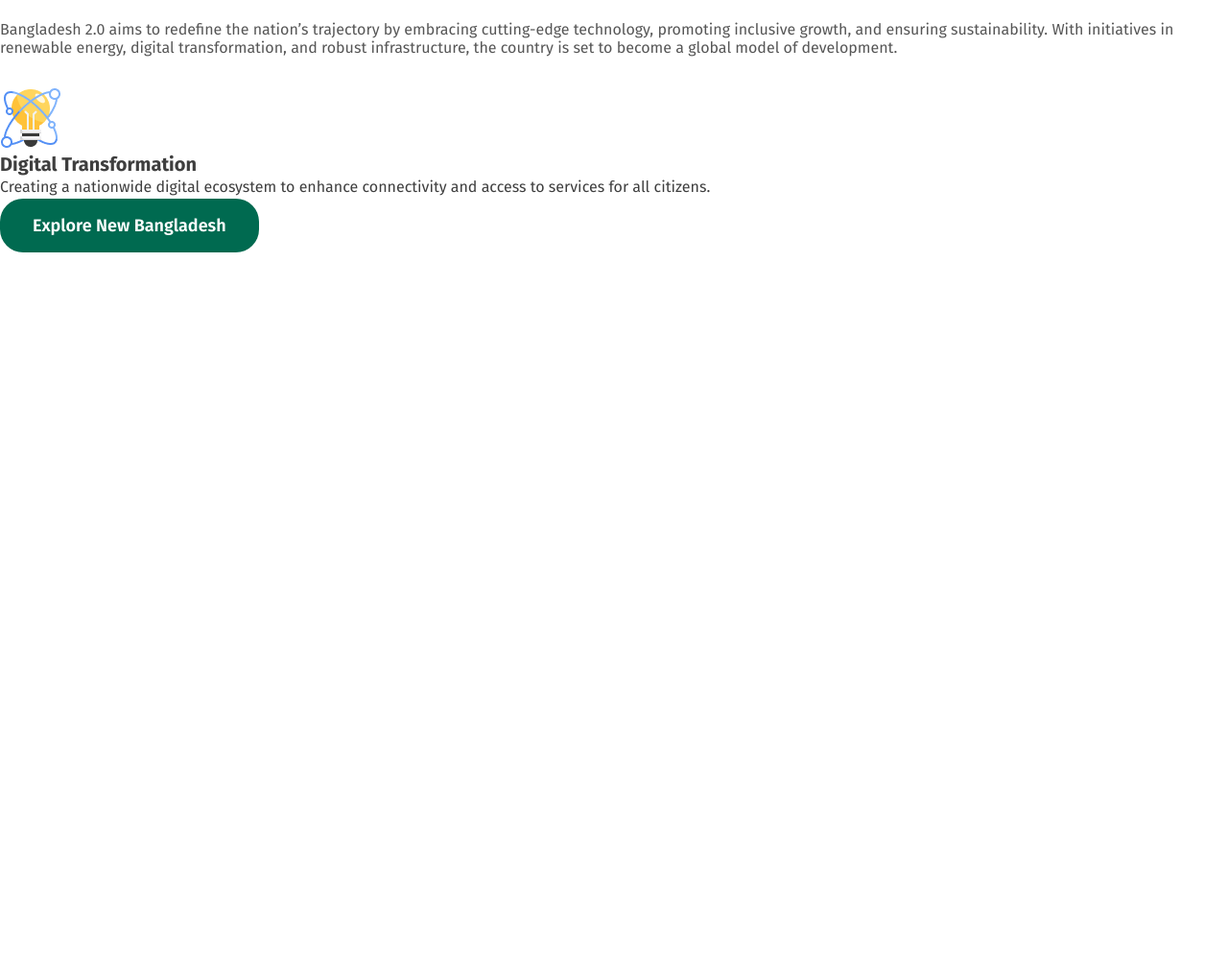
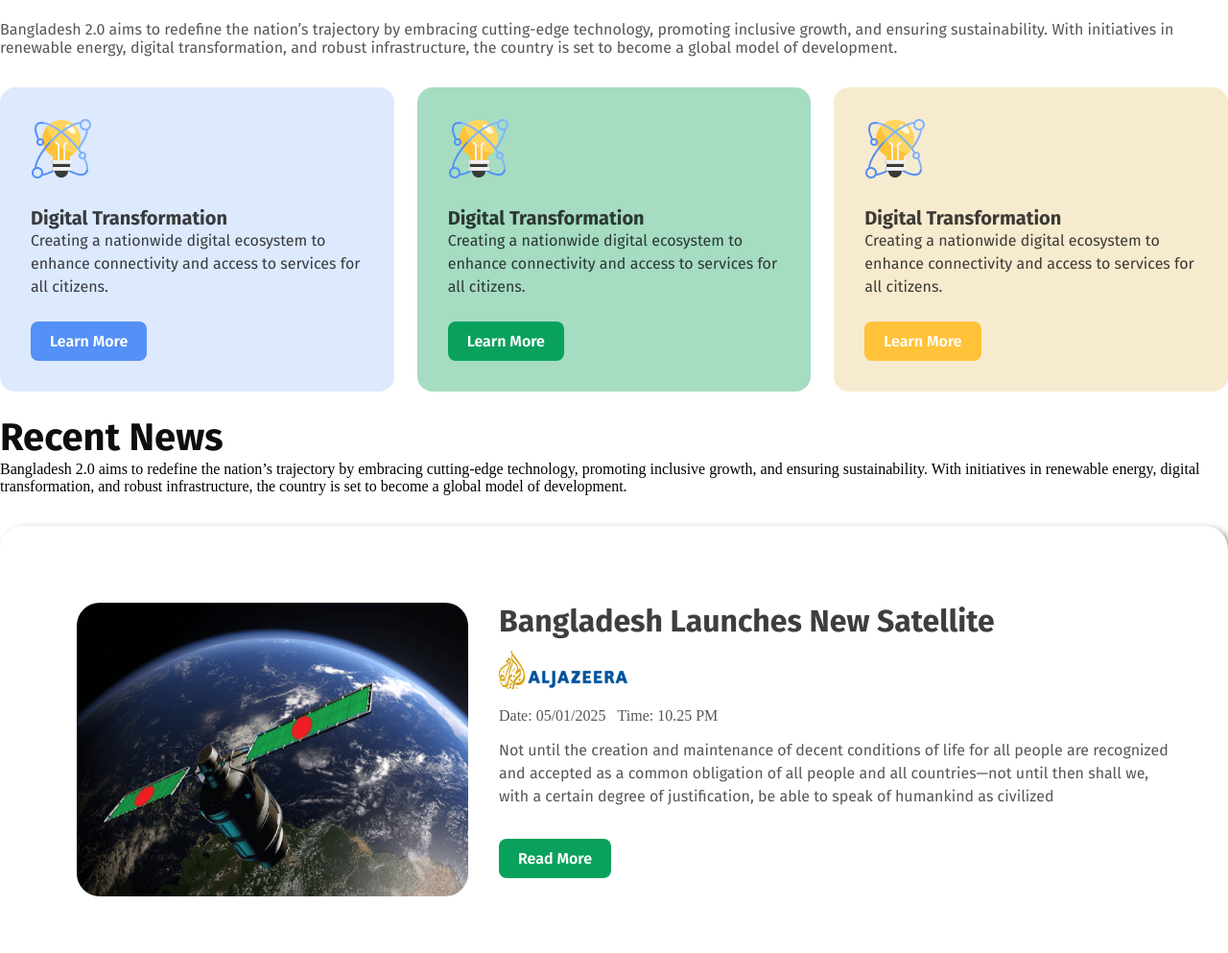
Before and after one commit to AmenaGithub678/my-first-assignment, a plain HTML site: page index.html in a window 1280 px wide. Shown: the part 728-1721 px from the top of the page at 96% size. Before the commit the page ends 991 px from the top, so only its background shows below. Drawn offline with Linux system fonts and the light colour scheme.

Commit message:
recent news section code added

```diff
--- a/css/style.css
+++ b/css/style.css
@@ -89,11 +89,26 @@ main{
     color: rgba(14, 14, 14, 0.7);
     margin-bottom: 32px;
 }
-card{
-width: 410px;
-height: 325px;
+.cards{
+display: flex;
+gap: 24px;
+}
+.card1, .card2, .card3 {
+    width: 410px;
+    padding: 32px 32px;
+    border-radius: 16px;
+}
+.card1{
+    background: rgba(84, 144, 245, 0.2);
+}
+.card2 {
+    background: #a5dcc2
+}
+.card3{
+background: rgb(247, 235, 207);
 }
 .card-title{
+    margin-top: 24px;
     font-family: var(--primary-font);
     font-weight: 700;
     font-size: 20px;
@@ -105,9 +120,126 @@ height: 325px;
     font-size: 16px;
     line-height: 24px;
     color: rgba(14, 14, 14, 0.8);
+    margin-bottom: 24px;
 }
 .card-btn{
 
 }
+.btn1, .btn2, .btn3{
+    padding: 11px 20px 11px 20px;
+    color: rgb(255, 255, 255);
+    font-size: 16px;
+    font-weight: 600;
+    font-family: var(--primary-font);
+    border: none;
+    border-radius: 8px;
+    background: rgb(84, 144, 245);
+}
+.btn1{
+    background: rgb(84, 144, 245);
+}
+.btn2{
+    background: rgb(9, 161, 92);
+}
+.btn3{
+    background: rgb(255, 194, 57);
+}
+/* vision css end here */
+/* news section start here */
+.news-sec{
 
-/* vision css end here */
+}
+.news-title{
+    color: rgba(14, 14, 14);
+    margin-top: 24px;
+    font-family: var(--primary-font);
+    font-weight: 700;
+    font-size: 40px;
+}
+.news-description{
+
+}
+.news-box{
+    display: flex;
+    justify-content: space-around;
+    margin: 0 auto;
+    width: 100%;
+    margin-top: 32px;
+    box-shadow: 4px 4px 8px gray;
+    border-radius: 24px;
+    margin-bottom: 24px;
+    }
+
+    .news-box1{
+        display: flex;
+        justify-content: space-around;
+        margin: 0 auto;
+        width: 100%;
+        margin-top: 32px;
+        box-shadow: 4px 4px 8px gray;
+        border-radius: 24px;
+        }
+        .news1-right{
+        padding: 56px 0px 56px 56px;
+        }
+
+        .news1-left{
+            padding: 48px 48px 48px 0px;
+
+        }
+        .news1-left img{
+            border-radius: 24px;
+        }
+
+.news-left{
+    padding: 48px 0px 48px 48px;
+    margin: 32px;
+}
+.news-left img{
+    border-radius: 24px;
+}
+.news-right{
+    padding: 56px 48px 56px 0px;
+
+
+}
+.right-title{
+
+    color: rgba(14, 14, 14, 0.8);
+    margin-top: 24px;
+    font-family: var(--primary-font);
+    font-weight: 700;
+    font-size: 32px;
+
+
+}
+.newsr-img{
+    margin-top: 12px;
+}
+.news-time{
+    display: flex;
+        gap: 12px;
+    }
+    .news-time p{
+        line-height: 24px;
+        font-size: 16px;
+       color: rgba(14, 14, 14, 0.7);
+       margin-top: 12px;
+       font-weight: 400;
+    }
+
+.news-details{
+line-height: 24px;
+font-family: var(--primary-font);
+font-size: 16px;
+line-height: 24px;
+color: rgba(14, 14, 14, 0.7);
+margin-top: 12px;
+}
+.news-btn{
+    margin-top: 32px;
+}
+
+
+
+/* news section end here */
--- a/index.html
+++ b/index.html
@@ -39,30 +39,97 @@
 
 
 <main>
-
+  <!-- The vision of future code start here -->
     <section id="vision-sec">
         <div class="vision">
             <h3 class="vision-title">The Vision of Future</h3>
             <p class="vision-subtitle">Bangladesh 2.0 aims to redefine the nation’s trajectory by embracing cutting-edge technology, promoting inclusive growth, and ensuring sustainability. With initiatives in renewable energy, digital transformation, and robust infrastructure, the country is set to become a global model of development.</p>
 
-            <card>
-                <img src="image/card-icon.png" alt="">
-                <h3 class="card-title">Digital Transformation</h3>
-                <p class="card-description">Creating a nationwide digital ecosystem to enhance connectivity and access to services for all citizens.</p>
-                <div class="card-btn"><button class="btn">Explore New Bangladesh</button> </div>
+            <div class="cards">
 
-            </card>
-            <card></card>
-            <card></card>
+                <div class="card1">
+                    <img src="image/card-icon.png" alt="">
+                    <h3 class="card-title">Digital Transformation</h3>
+                    <p class="card-description">Creating a nationwide digital ecosystem to enhance connectivity and access to services for all citizens.</p>
+                    <div class="card-btn"><button class="btn1">Learn More</button> </div>
+                </div>
+
+                <div class="card2">
+                    <img src="image/card-icon.png" alt="">
+                    <h3 class="card-title">Digital Transformation</h3>
+                    <p class="card-description">Creating a nationwide digital ecosystem to enhance connectivity and access to services for all citizens.</p>
+                    <div class="card-btn"><button class="btn2">Learn More</button> </div>
+                </div>
+
+                <div class="card3">
+                    <img src="image/card-icon.png" alt="">
+                    <h3 class="card-title">Digital Transformation</h3>
+                    <p class="card-description">Creating a nationwide digital ecosystem to enhance connectivity and access to services for all citizens.</p>
+                    <div class="card-btn"><button class="btn3">Learn More</button> </div>
+                </div>
+
+            </div>
+
+
         </div>
     </section>
+ <!-- The vision of future code end here -->
+
+ <!-- news section start here -->
+<div class="news-sec">
+    <h1 class="news-title">Recent News</h1>
+    <p class="news-description">Bangladesh 2.0 aims to redefine the nation’s trajectory by embracing cutting-edge technology, promoting inclusive growth, and ensuring sustainability. With initiatives in renewable energy, digital transformation, and robust infrastructure, the country is set to become a global model of development.</p>
+
+    <div class="news-box">
+        <div class="news-left">
+     <img src="image/satelite.png" alt="">
+        </div>
+        <div class="news-right">
+       <h3 class="right-title">Bangladesh Launches New Satellite</h3>
+       <img src="image/al-jazeera.png" alt="" class="newsr-img">
+
+       <div class="news-time">
+        <p>Date: 05/01/2025</p>
+        <p>Time: 10.25 PM</p>
+       </div>
+
+       <p class="news-details">Not until the creation and maintenance of decent conditions of life for all people are recognized and accepted as a common obligation of all people and all countries—not until then shall we,
+        with a certain degree of justification, be able to speak of humankind as civilized</p>
+        <div class="news-btn"><button class="btn2">Read More</button></div>
+        </div>
+    </div>
 
 
+    <div class="news-box1">
+        <div class="news1-right">
+            <h3 class="right-title">Bangladesh Launches New Satellite</h3>
+            <img src="image/al-jazeera.png" alt="" class="newsr-img">
+
+            <div class="news-time">
+             <p>Date: 05/01/2025</p>
+             <p>Time: 10.25 PM</p>
+            </div>
+
+            <p class="news-details">Not until the creation and maintenance of decent conditions of life for all people are recognized and accepted as a common obligation of all people and all countries—not until then shall we,
+             with a certain degree of justification, be able to speak of humankind as civilized</p>
+             <div class="news-btn"><button class="btn2">Read More</button></div>
+             </div>
+
+        <div class="news1-left">
+     <img src="image/satelite.png" alt="">
+        </div>
+
+
+    </div>
+
+
+</div>
+  <!-- new section end here -->
 </main>
 
 
 
-     <!-- The vision of future code end here -->
+
 
 </body>
 </html>
```
